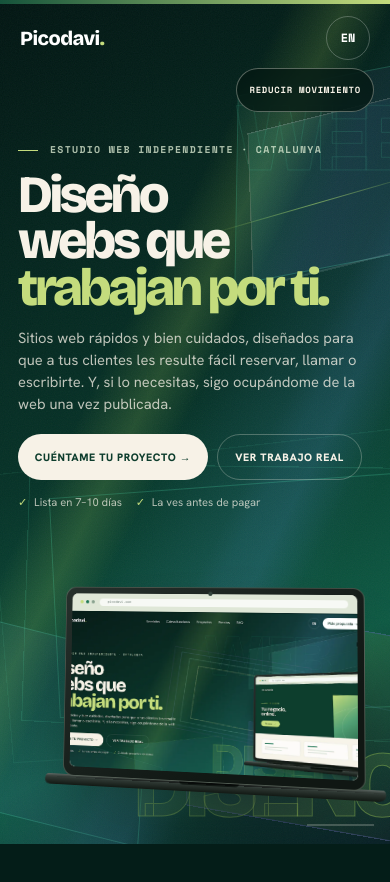
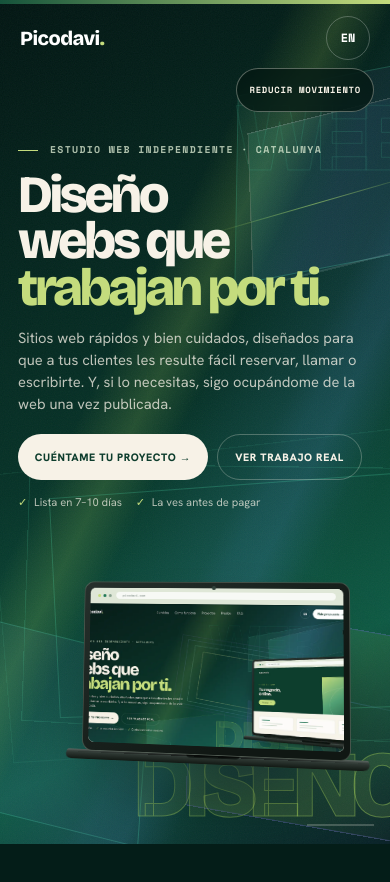
Before and after one commit to Picodavi/Claude-Code, a Next.js app in the folder web-next/: page / in a window 390 px wide. Shown: the top 882 px of the page. Built offline with nearby package versions, Linux system fonts and the light colour scheme.

Commit message:
fix: refine mobile laptop animation

```diff
--- a/web-next/app/globals.css
+++ b/web-next/app/globals.css
@@ -1594,7 +1594,7 @@ button {
 }
 
 @media (max-width: 900px) {
-  .hero-experience { height: 190svh; }
+  .hero-experience { height: 210svh; }
   .hero-experience__sticky { min-height: 610px; }
   .hero-experience__copy {
     inset: 0 1.1rem auto;
@@ -1649,9 +1649,9 @@ button {
   }
   .hero-kinetic__word--front { display: none; }
   .hero-mac__float {
-    top: 79%;
-    right: 5vw;
-    width: 90vw;
+    top: 78%;
+    right: 4vw;
+    width: 86vw;
     transform: translateY(-48%);
   }
   .section-immersive__depth { opacity: 0.68; }
@@ -1686,7 +1686,7 @@ button {
   .hero-experience__lead { font-size: 0.82rem; line-height: 1.4; }
   .hero-experience__actions { margin-top: 0.85rem; }
   .hero-experience__proof { display: none; }
-  .hero-mac__float { top: 84%; }
+  .hero-mac__float { top: 82%; }
 }
 
 @media (max-width: 900px) and (max-height: 600px) and (orientation: landscape) {
--- a/web-next/components/sections/Hero.tsx
+++ b/web-next/components/sections/Hero.tsx
@@ -97,29 +97,29 @@ export function Hero() {
               mac,
               desktop
                 ? { xPercent: 8, yPercent: 8, rotationX: 5, rotationY: -13, rotationZ: -1, scale: 0.78 }
-                : { xPercent: 4, yPercent: 7, rotationX: 3, rotationY: -9, scale: 0.86 },
+                : { xPercent: 2, yPercent: 4, rotationX: 3, rotationY: -8, scale: 0.8 },
               desktop
                 ? { xPercent: 0, yPercent: 0, rotationX: -2, rotationY: 7, rotationZ: 0, scale: 1, duration: 0.2 }
-                : { xPercent: 0, yPercent: -3, rotationX: -1, rotationY: 5, scale: 0.98, duration: 0.22 },
+                : { xPercent: 0, yPercent: -2, rotationX: -1, rotationY: 5, scale: 0.9, duration: 0.24 },
               0,
             )
             .to(
               mac,
               desktop
                 ? { xPercent: -16, yPercent: -5, rotationX: 4, rotationY: -24, rotationZ: 1.5, scale: 1.16, duration: 0.25 }
-                : { xPercent: -5, yPercent: -8, rotationX: 3, rotationY: -14, scale: 1.08, duration: 0.27 },
+                : { xPercent: -2, yPercent: -6, rotationX: 3, rotationY: -12, scale: 1, duration: 0.28 },
             )
             .to(
               mac,
               desktop
                 ? { xPercent: -34, yPercent: 3, rotationX: -4, rotationY: 10, rotationZ: -1, scale: 1.52, duration: 0.25 }
-                : { xPercent: -8, yPercent: -3, rotationX: -2, rotationY: 7, scale: 1.22, duration: 0.25 },
+                : { xPercent: -3, yPercent: -2, rotationX: -2, rotationY: 7, scale: 1.08, duration: 0.27 },
             )
             .to(
               mac,
               desktop
                 ? { xPercent: -48, yPercent: 12, rotationX: 0, rotationY: 0, rotationZ: 0, scale: 2.85, duration: 0.3 }
-                : { xPercent: -10, yPercent: 9, rotationX: 0, rotationY: 0, scale: 1.9, duration: 0.26 },
+                : { xPercent: 2, yPercent: 6, rotationX: 0, rotationY: 0, scale: 1.18, duration: 0.21 },
             )
             .to("[data-hero-copy]", { autoAlpha: 0, yPercent: -20, duration: 0.28 }, 0.2)
             .to(".hero-title-line--one", { xPercent: -16, yPercent: -65, duration: 0.28 }, 0.18)
@@ -145,9 +145,9 @@ export function Hero() {
                 autoAlpha: 1,
                 scale: desktop ? 4.8 : 4.2,
                 borderRadius: 0,
-                duration: 0.3,
+                duration: desktop ? 0.3 : 0.18,
               },
-              0.7,
+              desktop ? 0.7 : 0.82,
             );
 
           if (!desktop || !capabilities.pointerFine || !pointerLayer) return;
```
